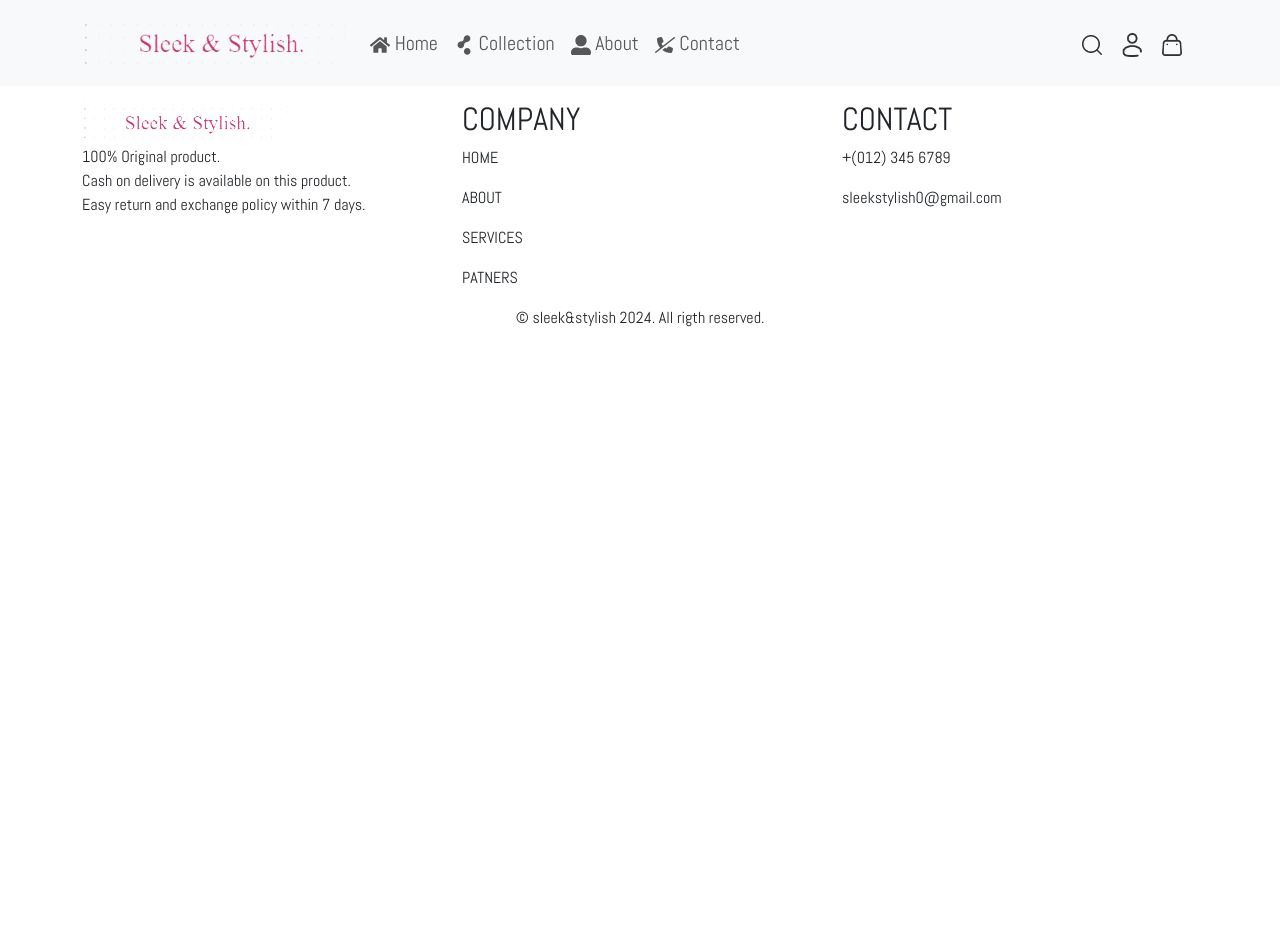
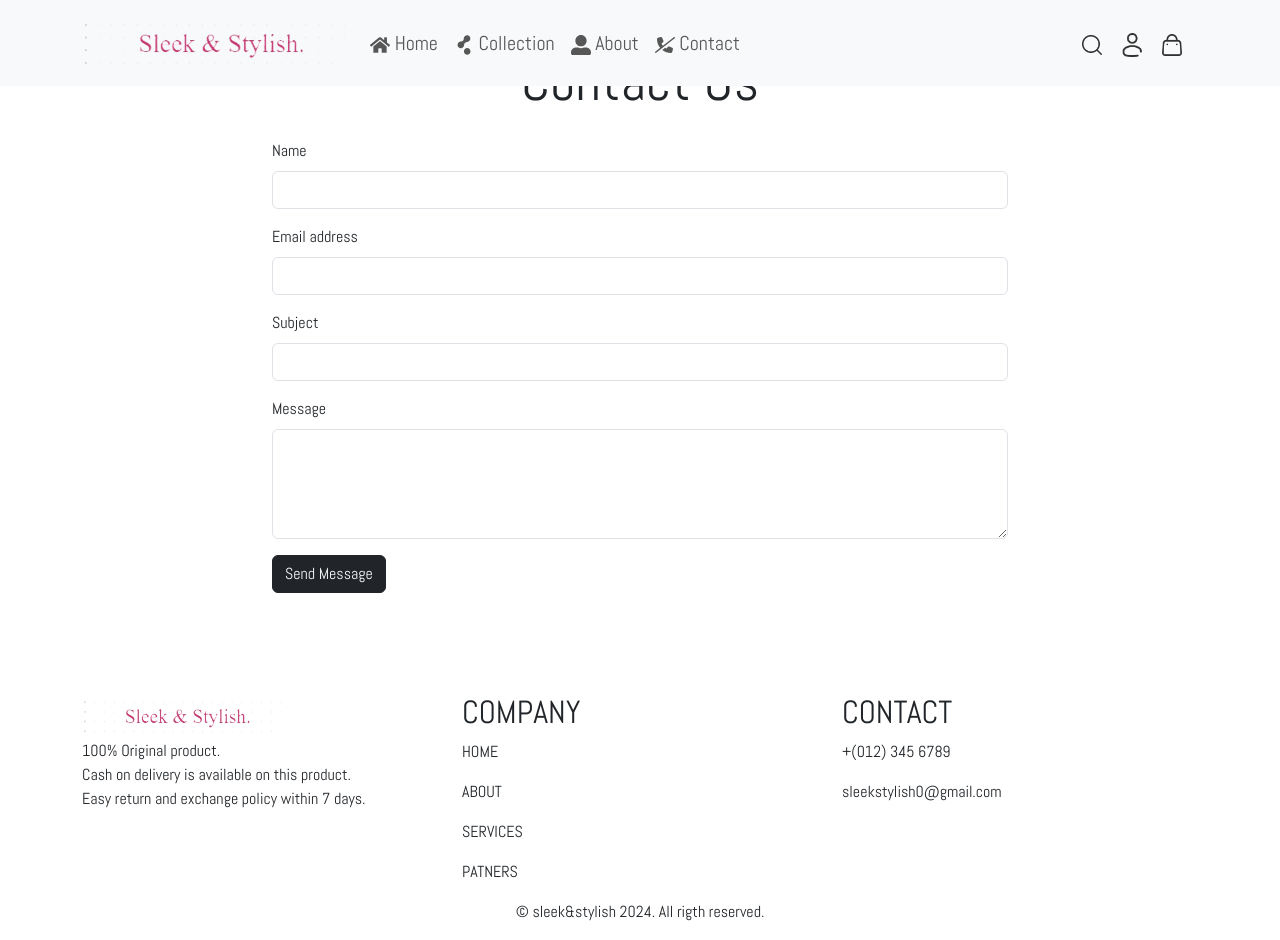
Before and after one commit to Koech161/jb-collections, a React (Create React App) app: page /contact in a window 1280 px wide. Before the commit the page ends 800 px from the top, so only its background shows below. Built offline with nearby package versions, Linux system fonts and the light colour scheme.

Commit message:
add contact and about

```diff
--- a/src/App.js
+++ b/src/App.js
@@ -7,6 +7,8 @@ import CollectionDetails from './components/CollectionDetails';
 import Footer from './components/Footer';
 import ShoppingCart from './components/ShoppingCart';
 import { useState } from 'react';
+import About from './components/About';
+import Contact from './components/Contact';
 
 
 function App() {
@@ -29,6 +31,8 @@ function App() {
         <Routes>
           <Route path='/' element={<Home/>}/>
           <Route path='/collection' element={<Collection/>}/>
+          <Route path='/about' element={<About/>} />
+          <Route path='/contact' element={<Contact/>} />
           <Route path='/collection/:id' element={<CollectionDetails addToCart={addToCart}/>}/>
           <Route path='/cart' element={<ShoppingCart/>}/>
         </Routes>
--- /dev/null
+++ b/src/components/About.js
@@ -0,0 +1,72 @@
+import React from 'react';
+import 'bootstrap/dist/css/bootstrap.min.css'; // Ensure Bootstrap CSS is imported
+import { assets } from '../assets/assets';
+
+const About = () => {
+  return (
+    <div className="container my-5">
+      <div className="text-center">
+        <div className='row align-items-center'>
+        <img src={assets.about_img} alt='about Us' className="img-fluid mb-4 col-md-6"/>
+        <div className='col-md-6'>
+        <h1 className="display-4 mb-4 ">About Us</h1>
+        <p className="lead">
+          Welcome to <strong>Sleek & Stylish</strong>, where fashion meets passion. We believe that every piece of clothing tells a story, and we're here to help you tell yours with style and confidence.
+        </p>
+        <p>
+          Founded in <strong>2024</strong>, our brand has grown from a small boutique into a global fashion destination. Our mission is to offer high-quality, trendsetting clothing that makes you feel as amazing as you look. We are committed to sustainability and ethical fashion practices, ensuring that our collections are both stylish and responsible.
+        </p>
+        <h2 className="my-4">Our Story</h2>
+        <p>
+          <strong>Sleek & Stylish</strong> was born out of a love for unique, high-quality fashion. Our founder, <strong>Ben White</strong>, envisioned a brand that would blend classic elegance with contemporary trends. From the very beginning, our goal has been to provide our customers with pieces that are not only fashionable but also timeless.
+        </p>
+        </div>
+        </div>
+        <h2 className="my-4">Why Choose Us</h2>
+        <div className="row">
+          <div className="col-md-4 mb-4">
+            <div className="card p-3">
+              <h5 className="card-title">Quality</h5>
+              <p className="card-text">We prioritize the craftsmanship and materials used in every item we create.</p>
+            </div>
+          </div>
+          <div className="col-md-4 mb-4">
+            <div className="card p-3">
+              <h5 className="card-title">Sustainability</h5>
+              <p className="card-text">We are dedicated to minimizing our environmental impact through eco-friendly practices and sustainable sourcing.</p>
+            </div>
+          </div>
+          <div className="col-md-4 mb-4">
+            <div className="card p-3">
+              <h5 className="card-title">Customer Focus</h5>
+              <p className="card-text">Our customers are at the heart of everything we do. We strive to exceed your expectations with every purchase.</p>
+            </div>
+          </div>
+        </div>
+        <h2 className="my-4">Join Us</h2>
+        <p>
+          Be part of our fashion journey. Follow us on social media, sign up for our newsletter, and stay updated with the latest trends and exclusive offers. Together, let’s redefine fashion with a touch of elegance and a commitment to sustainability.
+        </p>
+      </div>
+      <div className='text-center my-5'>
+        <h2>Subscribe Now & Get 10% Off</h2>
+        <p>Lorem Ipsum is simply dummy text of the printing and typesetting industry.</p>
+        <form>
+          <div className='input-group mb-4'>
+            <input
+              type='email'
+              placeholder='Enter Your Email'
+              className='form-control'
+              aria-label='Email Address'
+            />
+            <button className='btn btn-dark text-light' type='submit'>
+              Subscribe
+            </button>
+          </div>
+        </form>
+      </div>
+    </div>
+  );
+};
+
+export default About;
--- /dev/null
+++ b/src/components/Contact.js
@@ -0,0 +1,100 @@
+import React, { useState } from 'react';
+import 'bootstrap/dist/css/bootstrap.min.css'; // Ensure Bootstrap CSS is imported
+
+const Contact = () => {
+  const [formData, setFormData] = useState({
+    name: '',
+    email: '',
+    subject: '',
+    message: '',
+  });
+  const [formErrors, setFormErrors] = useState({});
+
+  const handleChange = (e) => {
+    const { name, value } = e.target;
+    setFormData({ ...formData, [name]: value });
+  };
+
+  const handleSubmit = (e) => {
+    e.preventDefault();
+
+    // Basic validation
+    const errors = {};
+    if (!formData.name) errors.name = 'Name is required';
+    if (!formData.email) errors.email = 'Email is required';
+    if (!formData.subject) errors.subject = 'Subject is required';
+    if (!formData.message) errors.message = 'Message is required';
+
+    if (Object.keys(errors).length === 0) {
+      // Handle form submission (e.g., send data to a server)
+      console.log('Form submitted:', formData);
+      alert('Thank you for reaching out! We will get back to you soon.');
+      setFormData({ name: '', email: '', subject: '', message: '' });
+    } else {
+      setFormErrors(errors);
+    }
+  };
+
+  return (
+    <div className="container my-5">
+      <h1 className="display-4 text-center mb-4">Contact Us</h1>
+      <div className="row">
+        <div className="col-md-8 offset-md-2">
+          <form onSubmit={handleSubmit}>
+            <div className="mb-3">
+              <label htmlFor="name" className="form-label">Name</label>
+              <input
+                type="text"
+                className={`form-control ${formErrors.name ? 'is-invalid' : ''}`}
+                id="name"
+                name="name"
+                value={formData.name}
+                onChange={handleChange}
+              />
+              {formErrors.name && <div className="invalid-feedback">{formErrors.name}</div>}
+            </div>
+            <div className="mb-3">
+              <label htmlFor="email" className="form-label">Email address</label>
+              <input
+                type="email"
+                className={`form-control ${formErrors.email ? 'is-invalid' : ''}`}
+                id="email"
+                name="email"
+                value={formData.email}
+                onChange={handleChange}
+              />
+              {formErrors.email && <div className="invalid-feedback">{formErrors.email}</div>}
+            </div>
+            <div className="mb-3">
+              <label htmlFor="subject" className="form-label">Subject</label>
+              <input
+                type="text"
+                className={`form-control ${formErrors.subject ? 'is-invalid' : ''}`}
+                id="subject"
+                name="subject"
+                value={formData.subject}
+                onChange={handleChange}
+              />
+              {formErrors.subject && <div className="invalid-feedback">{formErrors.subject}</div>}
+            </div>
+            <div className="mb-3">
+              <label htmlFor="message" className="form-label">Message</label>
+              <textarea
+                className={`form-control ${formErrors.message ? 'is-invalid' : ''}`}
+                id="message"
+                name="message"
+                rows="4"
+                value={formData.message}
+                onChange={handleChange}
+              />
+              {formErrors.message && <div className="invalid-feedback">{formErrors.message}</div>}
+            </div>
+            <button type="submit" className="btn btn-dark text-light">Send Message</button>
+          </form>
+        </div>
+      </div>
+    </div>
+  );
+};
+
+export default Contact;
--- a/src/components/Navbar.js
+++ b/src/components/Navbar.js
@@ -26,13 +26,13 @@ export const Navbar = () => {
                     </li>
                     </Link>
 
-                    <Link className='nav-item' to='/'>
+                    <Link className='nav-item' to='/about'>
                     <li className='nav-link'>
                      <FaUserAlt/>   About
                     </li>
                     </Link>
 
-                    <Link className='nav-item' to='/'>
+                    <Link className='nav-item' to='/contact'>
                     <li className='nav-link'>
                       <FaPhoneSlash/>  Contact
                     </li>
```
